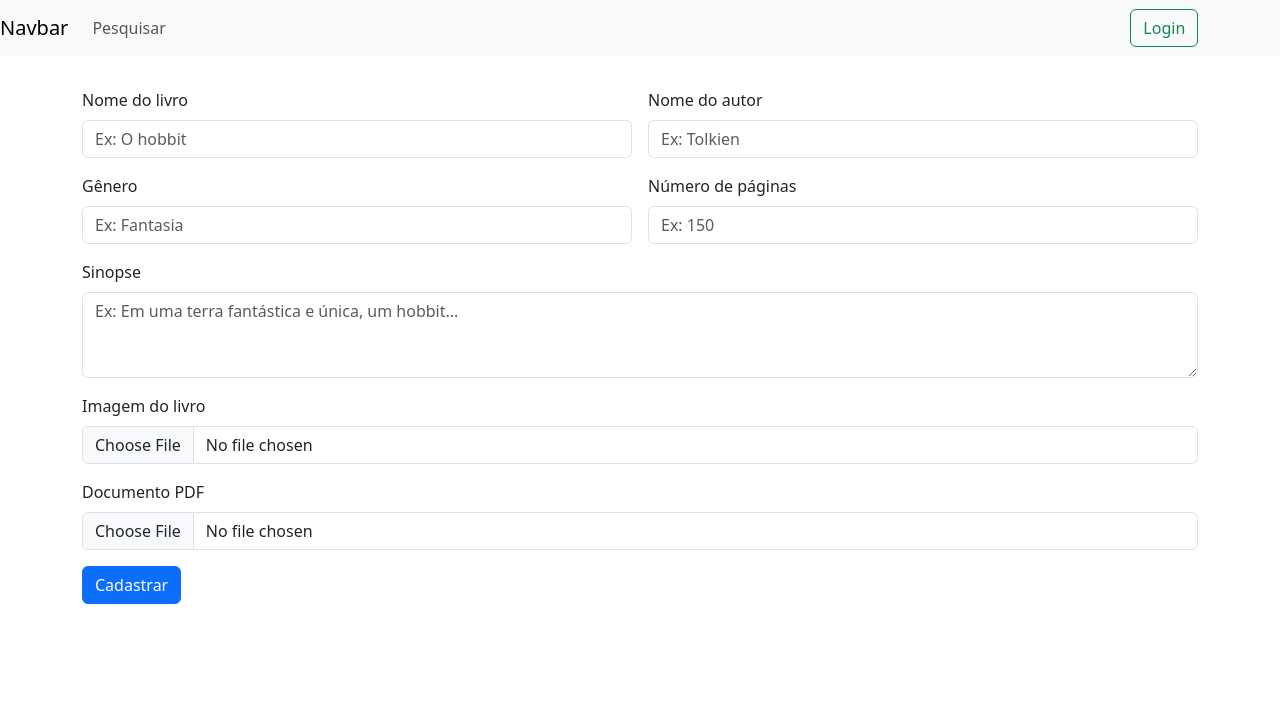
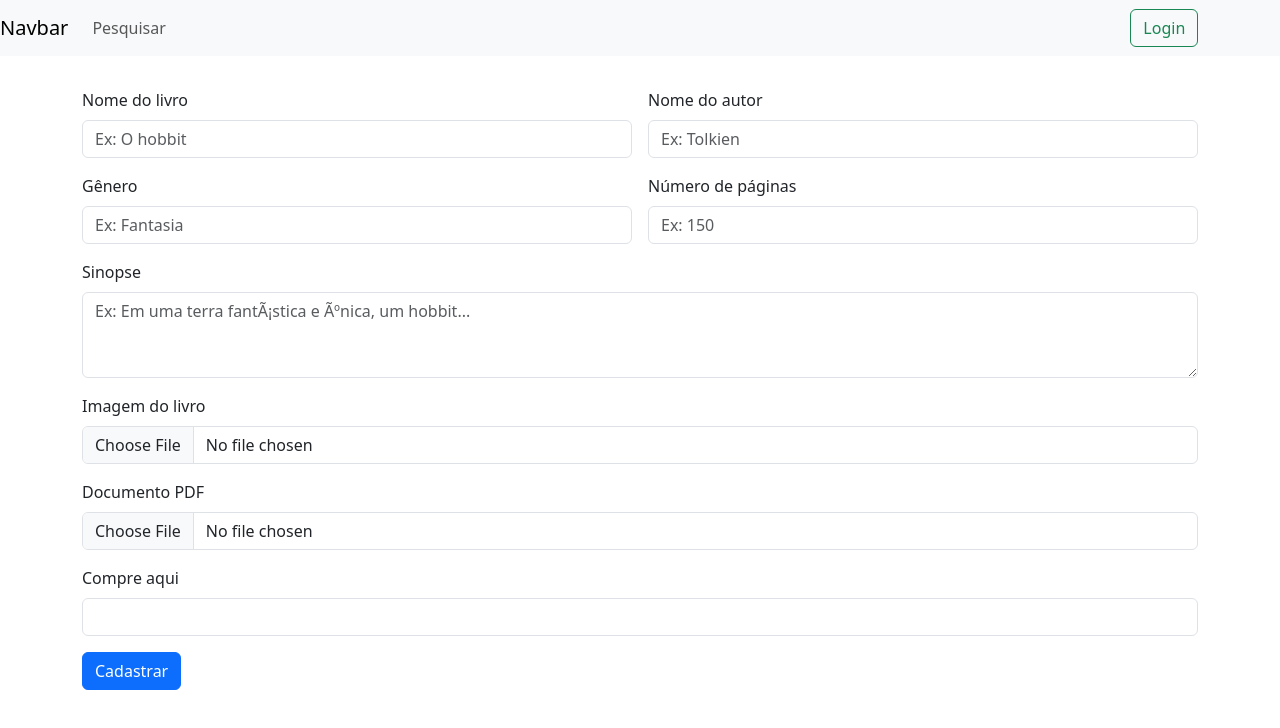
Before and after one commit to KevinFonsecaa/Book-match, a React (Create React App) app: page /cadastro in a window 1280 px wide. Shown: the top 728 px of the page. Built offline with nearby package versions, Linux system fonts and the light colour scheme; no server answers.

Commit message:
atualizando

```diff
--- a/src/components/Cadastro.js
+++ b/src/components/Cadastro.js
@@ -8,7 +8,11 @@ const Cadastro = () => {
   const [genre, setGenre] = useState('');
   const [bookName, setBookName] = useState('');
   const [pageCount, setPageCount] = useState('');
+  const [booklink, setBookLink] = useState('');
   const [synopsis, setSynopsis] = useState('');
+  const [message, setMessage] = useState(false);
+  const [alert, setAlert] = useState('');
+  const [showAlert, setShowAlert] = useState(false);
   const [image, setImage] = useState(null);
   const [pdf, setPdf] = useState(null);
   const [error, setError] = useState('');
@@ -19,25 +23,26 @@ const Cadastro = () => {
     setError('');
 
     if (!pdf || pdf.type !== 'application/pdf') {
-      setError('Por favor, selecione um arquivo PDF válido.');
+      setError('Por favor, selecione um arquivo PDF valido.');
       return;
     }
 
     if (image && !image.type.startsWith('image/')) {
-      setError('Por favor, selecione um arquivo de imagem válido.');
+      setError('Por favor, selecione um arquivo de imagem valido.');
       return;
     }
 
     setLoading(true);
 
     try {
-      // Cria um novo documento na coleção "Livros" e obtém o ID do documento
+      // Cria um novo documento na coleÃ§Ã£o "Livros" e obtÃ©m o ID do documento
       const docRef = await addDoc(collection(firestore, "Livros"), {
         autor: author,
         descricao: synopsis,
         genero: genre,
         nomeLivros: bookName,
         qtdPaginas: pageCount,
+        link: booklink,
         imageUrl: '',
         pdfUrl: '',
       });
@@ -60,24 +65,30 @@ const Cadastro = () => {
         pdfUrl = await getDownloadURL(pdfRef);
       }
 
-      // Atualiza o documento no Firestore com os URLs da imagem e do PDF
+
       await updateDoc(doc(firestore, "Livros", docId), {
         imageUrl: imageUrl,
         pdfUrl: pdfUrl,
       });
 
-      console.log("Documento escrito com ID: ", docId);
+      setMessage('Livro cadastrado com sucesso.');
+      setAlert('success');
+      setShowAlert(true);
+      setTimeout(() => {
+          setShowAlert(false);
+      }, 2000);
 
-      // Limpa o formulário após o cadastro
       setAuthor('');
       setGenre('');
       setBookName('');
       setPageCount('');
       setSynopsis('');
+      setBookLink('');
       setImage(null);
       setPdf(null);
     } catch (error) {
-      console.error("Erro ao adicionar documento: ", error);
+      setMessage('Erro ao atualizar o livro.', error);
+      setAlert('danger');
     } finally {
       setLoading(false);
     }
@@ -92,6 +103,14 @@ const Cadastro = () => {
           </div>
         </div>
       ) : (
+        <div>
+          {showAlert && (
+            <div className='w-100 d-flex justify-content-end'>
+              <div className={`alert alert-${alert} col-lg-3 mt-3 alert-slide-in ${!showAlert && 'alert-slide-out'}`} style={{ 'height': 60 }} role='alert'>
+                <p>{message}</p>
+              </div>
+            </div>
+          )}
           <form className='row g-3 justify-content-center mt-3' onSubmit={handleSubmit}>
             <div className="col-12 col-md-6">
               <label htmlFor="bookName" className="form-label">Nome do livro</label>
@@ -111,7 +130,7 @@ const Cadastro = () => {
             </div>
             <div className="col-12">
               <label htmlFor="synopsis" className="form-label">Sinopse</label>
-            <textarea className="form-control" id="synopsis" rows="3" placeholder="Ex: Em uma terra fantástica e única, um hobbit..." value={synopsis} onChange={(e) => setSynopsis(e.target.value)}></textarea>
+              <textarea className="form-control" id="synopsis" rows="3" placeholder="Ex: Em uma terra fantÃ¡stica e Ãºnica, um hobbit..." value={synopsis} onChange={(e) => setSynopsis(e.target.value)}></textarea>
             </div>
             <div className="col-12">
               <label htmlFor="bookImage" className="form-label">Imagem do livro</label>
@@ -120,6 +139,10 @@ const Cadastro = () => {
             <div className="col-12">
               <label htmlFor="bookPdf" className="form-label">Documento PDF</label>
               <input type="file" className="form-control" id="bookPdf" accept="application/pdf" onChange={(e) => setPdf(e.target.files[0])} />
+            </div>
+            <div className="col-12">
+              <label htmlFor="book-link" className="form-label">Compre aqui</label>
+              <input type="link" className="form-control" id="book-link" value={booklink} onChange={(e) => setBookLink(e.target.value)} />
             </div>
             {error && (
               <div className="col-12">
@@ -134,6 +157,7 @@ const Cadastro = () => {
               </button>
             </div>
           </form>
+        </div>
       )}
     </div>
   );
--- a/src/components/Editar.js
+++ b/src/components/Editar.js
@@ -3,7 +3,7 @@ import { useParams } from 'react-router-dom';
 import { doc, getDoc, updateDoc } from 'firebase/firestore';
 import { ref, uploadBytes, getDownloadURL, getStorage } from 'firebase/storage';
 import { firestore } from '../utils/firebase';
-import '../index.css';  // Importe o arquivo CSS onde as animações estão definidas
+import '../index.css';  // Importe o arquivo CSS onde as animaÃ§Ãµes estÃ£o definidas
 
 const Editar = () => {
     const [author, setAuthor] = useState('');
@@ -11,6 +11,7 @@ const Editar = () => {
     const [bookName, setBookName] = useState('');
     const [pageCount, setPageCount] = useState('');
     const [synopsis, setSynopsis] = useState('');
+    const [booklink, setBookLink] = useState('');
     const [image, setImage] = useState(null);
     const [pdf, setPdf] = useState(null);
     const [error, setError] = useState('');
@@ -35,6 +36,7 @@ const Editar = () => {
                     setPageCount(bookData.qtdPaginas);
                     setSynopsis(bookData.descricao);
                     setImage(bookData.imageUrl);
+                    setBookLink(bookData.link);
                 } else {
                     setError('Livro não encontrado.');
                 }
@@ -71,6 +73,7 @@ const Editar = () => {
             nomeLivros: bookName,
             qtdPaginas: pageCount,
             descricao: synopsis,
+            link:booklink
         };
         const storage = getStorage();
         try {
@@ -186,7 +189,7 @@ const Editar = () => {
                                 className="form-control"
                                 id="synopsis"
                                 rows="3"
-                                placeholder="Ex: Em uma terra fantástica e única, um hobbit..."
+                                placeholder="Ex: Em uma terra fantÃ¡stica e Ãºnica, um hobbit..."
                                 value={synopsis}
                                 onChange={(e) => setSynopsis(e.target.value)}
                             ></textarea>
@@ -211,6 +214,10 @@ const Editar = () => {
                                 onChange={(e) => setPdf(e.target.files[0])}
                             />
                         </div>
+                        <div className="col-12">
+                            <label htmlFor="book-link" className="form-label">Compre aqui</label>
+                            <input type="link" className="form-control" id="book-link" value={booklink} onChange={(e) => setBookLink(e.target.value)} />
+                        </div>
                         {error && (
                             <div className="col-12">
                                 <div className="alert alert-danger" role="alert">
--- a/src/components/SearchBooks.js
+++ b/src/components/SearchBooks.js
@@ -1,6 +1,7 @@
 import React, { useState, useEffect, useContext } from 'react';
 import { Link } from "react-router-dom";
 import { MdDelete, MdEdit } from "react-icons/md";
+import { FaAmazon } from "react-icons/fa";
 import { collection, query, getDocs, where, doc, deleteDoc } from 'firebase/firestore';
 import { AuthContext } from '../utils/auth';
 import { firestore } from '../utils/firebase';
@@ -18,7 +19,7 @@ const SearchBooks = () => {
 
   const [authors, setAuthors] = useState([]);
   const [genres, setGenres] = useState([]);
-  const [nomeLivros,setNomeLivros] = useState([]);
+  const [nomeLivros, setNomeLivros] = useState([]);
 
   useEffect(() => {
     const fetchDadosFiltros = async () => {
@@ -46,7 +47,7 @@ const SearchBooks = () => {
         setGenres(Array.from(genresSet));
         setNomeLivros(Array.from(nomeLivrosSet));
       } catch (error) {
-        console.error('Erro ao buscar autores e gêneros:', error);
+        console.error('Erro ao buscar os dados', error);
       }
     };
 
@@ -130,7 +131,7 @@ const SearchBooks = () => {
         <div className="col-12">
           <label>Livros:</label>
           <select value={bookName} onChange={e => setBookName(e.target.value)} className="form-select">
-          <option value="">Selecione o livro desejado</option>
+            <option value="">Selecione o livro desejado</option>
             {nomeLivros.map((book) => (
               <option key={book} value={book}>{book}</option>
             ))}
@@ -158,7 +159,13 @@ const SearchBooks = () => {
                       <p className='card-text'>Gênero: {book.genero}</p>
                       <p className='card-text'>Descrição: {book.descricao}</p>
                       <p className='card-text'>Qtd de página: {book.qtdPaginas}</p>
-                     <a href={`${book.pdfUrl}`} target='blank' download>Baixar</a>
+                      <div className='mb-3'>
+                        <a href={`${book.pdfUrl}`} target='blank' download>Baixar</a>
+                        <a href={`${book.link}`} className='text-decoration-none text-white' target='blank'><button type="button" className="btn btn-dark mx-3">
+                          <FaAmazon size={20} />Comprar
+                        </button>
+                        </a>
+                      </div>
                       <div className='d-flex gap-2'>
                         {user && (
                           <>
@@ -192,7 +199,7 @@ const SearchBooks = () => {
                 <p>Tem certeza de que deseja excluir o livro "{selectedBook.nomeLivros}"?</p>
               )}
               {deleteSuccess && (
-                <p>Livro excluído com sucesso!</p>
+                <p>Livro exclui­do com sucesso!</p>
               )}
             </div>
             <div className="modal-footer">
```
Lines whose indentation alone changed are shown as unchanged.
